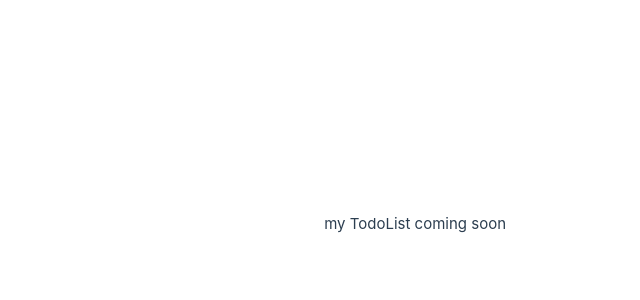
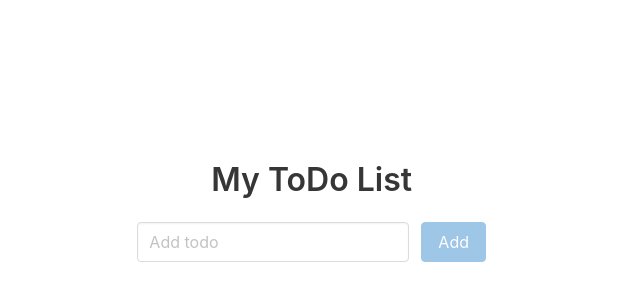
Before and after one commit to TatianaKontsaeva/myTodoList, a Vue app: page / in a window 1280 px wide. Shown: the part 176-476 px from the top of the page, without its empty margins (134-774 px from the left). Built offline with nearby package versions, Linux system fonts and the light colour scheme.

Commit message:
bulma added

```diff
--- a/package.json
+++ b/package.json
@@ -8,6 +8,8 @@
     "preview": "vite preview"
   },
   "dependencies": {
+    "bulma": "^0.9.4",
+    "uuid": "^9.0.0",
     "vue": "^3.2.47"
   },
   "devDependencies": {
--- a/src/App.vue
+++ b/src/App.vue
@@ -1,3 +1,84 @@
 <template>
-  my TodoList coming soon
+  <div class="todo-wrapper">
+    <div class="title has-text-centered">My ToDo List</div>
+      <form @submit.prevent="addTodo">
+        <div class="field is-grouped mb-5">
+        <p class="control is-expanded">
+          <input
+          v-model="newTodoContent"
+          class="input"
+          type="text"
+          placeholder="Add todo">
+        </p>
+        <p class="control">
+          <button :disabled="!newTodoContent" class="button is-info">Add</button>
+        </p>
+      </div>
+      </form>
+
+
+
+    <div v-for="todo in todos" :key="todo.id" class="card mb-5">
+      <div class="card-content">
+        <div class="content">
+          <div class="columns is-mobile is-vcentered">
+            <div class="column">{{todo.content}}</div>
+            <div class="is-5 has-text-right">
+              <button class="button is-light">&check;</button>
+              <button class="button is-danger ml-2">&cross;</button>
+            </div>
+          </div>
+
+        </div>
+
+      </div>
+    </div>
+  </div>
 </template>
+
+<script setup>
+//import
+import { ref } from 'vue';
+import { v4 as uuidv4 } from 'uuid';
+
+
+
+//todoList
+const todos = ref ([
+  // {
+  //   id: 'id1',
+  //   content: 'hello',
+  //   done: false
+  // },
+  // {
+  //   id: 'id2',
+  //   content: 'buy',
+  //   done: false
+  // }
+]);
+
+//methods
+
+const newTodoContent = ref (""); //ref получает внутреннее значение и вернет мутируемый реф объект
+
+const addTodo = () => {
+  const newTodo = {
+    id: uuidv4(),
+    content: newTodoContent.value,
+    done: false,
+  };
+  todos.value.unshift(newTodo);
+  newTodoContent.value = "";
+};
+
+</script>
+
+
+<style>
+@import "bulma/css/bulma.min.css";
+.todo-wrapper {
+  max-width: 800px;
+  padding: 20px;
+  margin: 0 auto;
+}
+</style>
```
Also changed, not shown: 1 other file (tests, documents, lock files or other folders).
